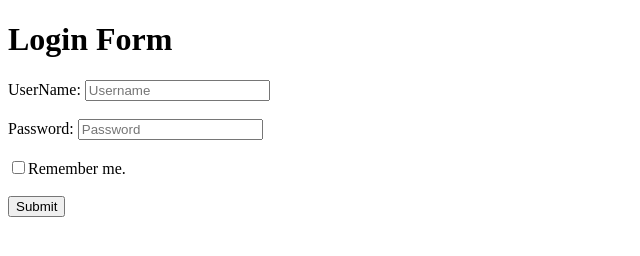
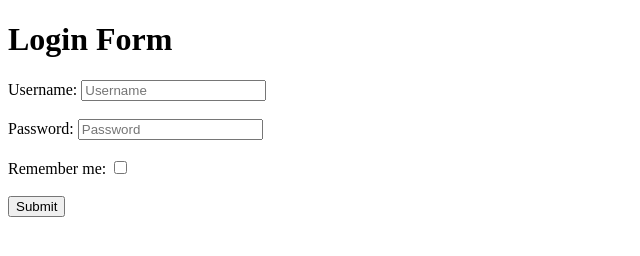
Before and after one commit to acciojob/remember-me-login-form-borrolla, a website: page main.html in a window 1280 px wide. Shown: the full height of the page, 0-640 px from the left. Drawn offline with Linux system fonts and the light colour scheme.

Commit message:
created a submission

```diff
--- a/main.html
+++ b/main.html
@@ -11,7 +11,7 @@
 	<!-- the entire body must be written by student -->
 	 <form  id= "loginForm" action = "" method = "get">
 
-		<label for="username">UserName:</label>
+		<label for="username">Username:</label>
 		 <input type = "text" id="username" placeholder ="Username"/>
 		 <br><br>
 
@@ -19,9 +19,8 @@
 		 <input type="password" id="password" placeholder = "Password"/>
 		 <br><br>
 
-		  <label>
-		  <input type="checkbox" id="checkbox">Remember me.
-		  </label>
+		  <label for="checkbox">Remember me:</label>
+		 <input type="checkbox" id="checkbox" />
 		 <br><br>
 
 		 <input type = "submit" id="submit" value ="Submit"/>
```
